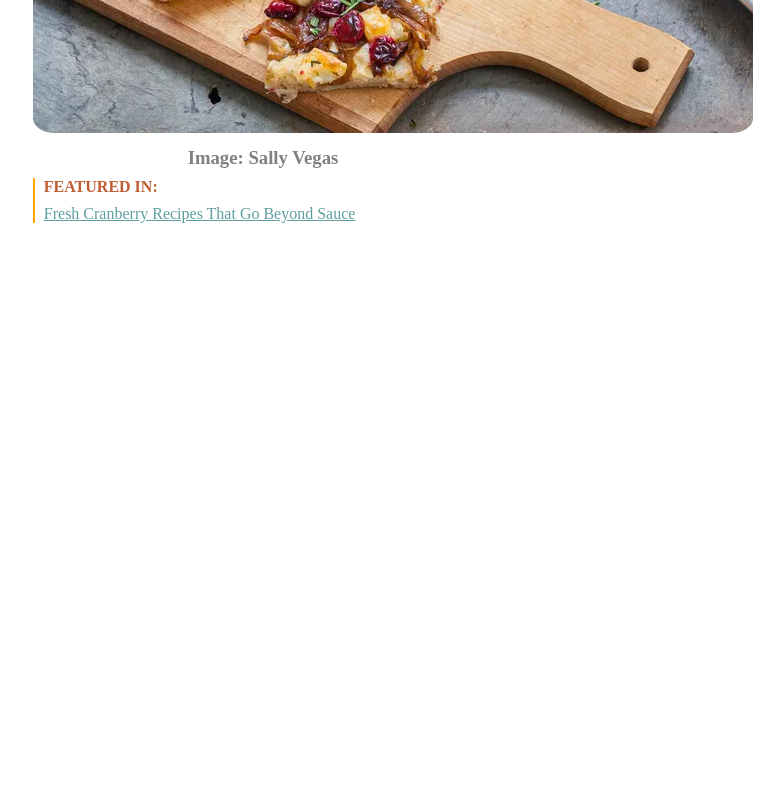
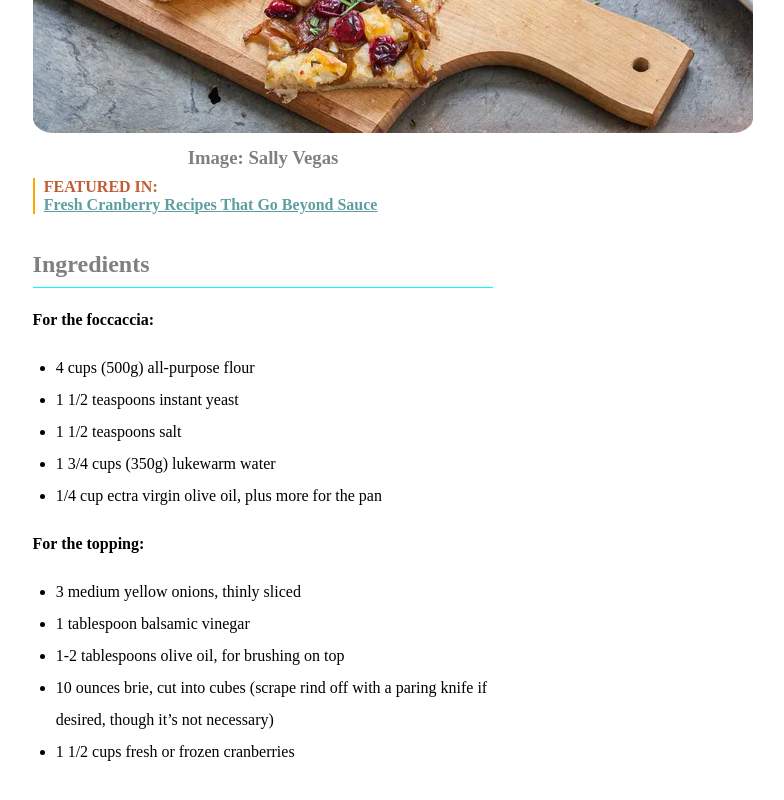
Before and after one commit to xAldox995/FS0624_RECAP_L3, a plain HTML site: page index.html in a window 1280 px wide. Shown: the part 630-1430 px from the top of the page, without its empty margins (377-1161 px from the left). Before the commit the page ends 891 px from the top, so only its background shows below. Drawn offline with Linux system fonts and the light colour scheme.

Commit message:
finish ingredients section

```diff
--- a/assets/styles/index.css
+++ b/assets/styles/index.css
@@ -34,7 +34,7 @@ main {
     text-align: center;
 }
 
-#hero p {
+#hero>p {
     margin-bottom: 2%  ;
     margin-top: 2% ;
     text-align: start;
@@ -62,4 +62,25 @@ main {
 
 #hero div a {
     color: cadetblue;
+    font-weight: bolder;
 }
+
+#ingredients {
+    margin: 8% auto;
+}
+
+#ingredients h2 {
+    border-bottom: solid 1px aqua;
+    padding-bottom: 2%;
+    color: gray;
+}
+
+#ingredients p {
+    font-weight: bolder;
+    line-height: 4rem
+}
+
+ul li{
+    line-height: 2rem;
+    margin-left: 5%;
+}
--- a/index.html
+++ b/index.html
@@ -25,10 +25,35 @@
             <h3>Image: Sally Vegas</h3>
             <div>
                 <h4>FEATURED IN:</h4>
-                <a href="javascript:void(0)"><p>Fresh Cranberry Recipes That Go Beyond Sauce</p></a>
+                <a href="javascript:void(0)">
+                    <p>Fresh Cranberry Recipes That Go Beyond Sauce</p>
+                </a>
             </div>
+        </div>
+        <div id="ingredients">
+            <h2>Ingredients</h2>
+            <p>For the foccaccia:</p>
+            <ul>
+                <li>4 cups (500g) all-purpose flour</li>
+                <li>1 1/2 teaspoons instant yeast</li>
+                <li>1 1/2 teaspoons salt</li>
+                <li>1 3/4 cups (350g) lukewarm water</li>
+                <li>1/4 cup ectra virgin olive oil, plus more for the pan</li>
+            </ul>
+            <p>For the topping:</p>
+            <ul>
+              <li>3 medium yellow onions, thinly sliced</li>
+              <li>1 tablespoon balsamic vinegar</li>
+              <li>1-2 tablespoons olive oil, for brushing on top</li>
+              <li>
+                10 ounces brie, cut into cubes (scrape rind off with a paring knife
+                if desired, though it’s not necessary)
+              </li>
+              <li>1 1/2 cups fresh or frozen cranberries</li>
+            </ul>
+        </div>
 
-            </div>
+        </div>
     </main>
 
 </body>
```
